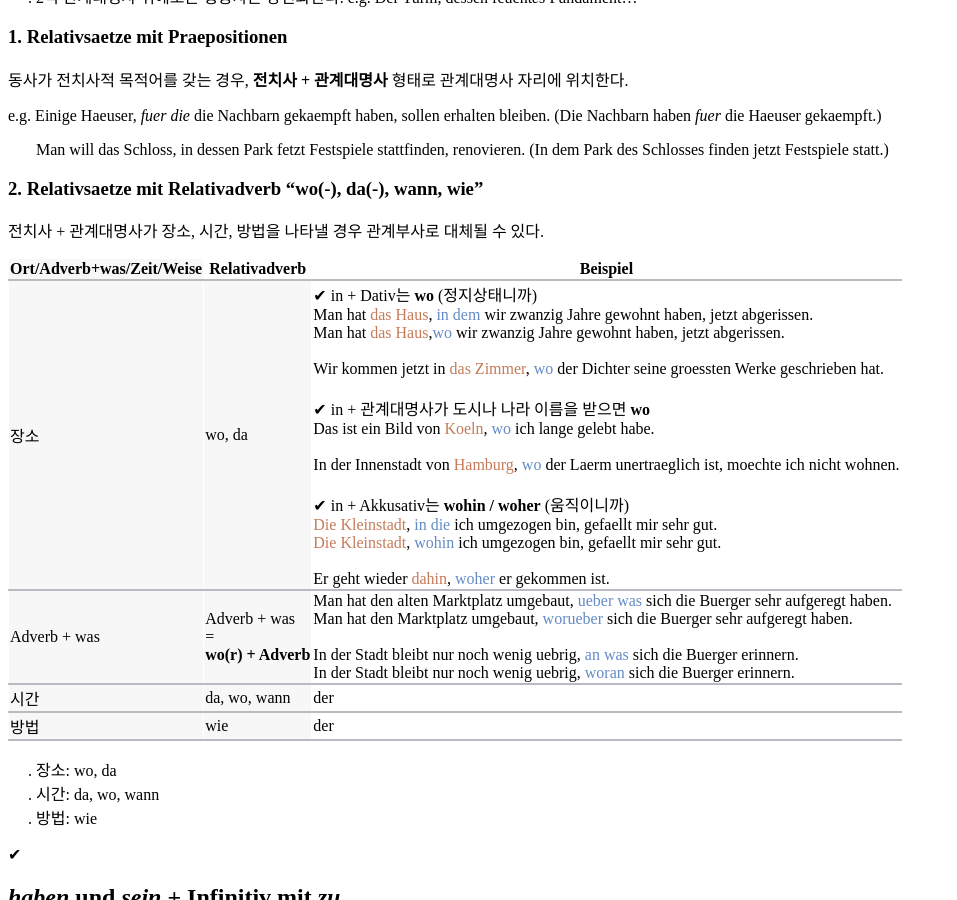
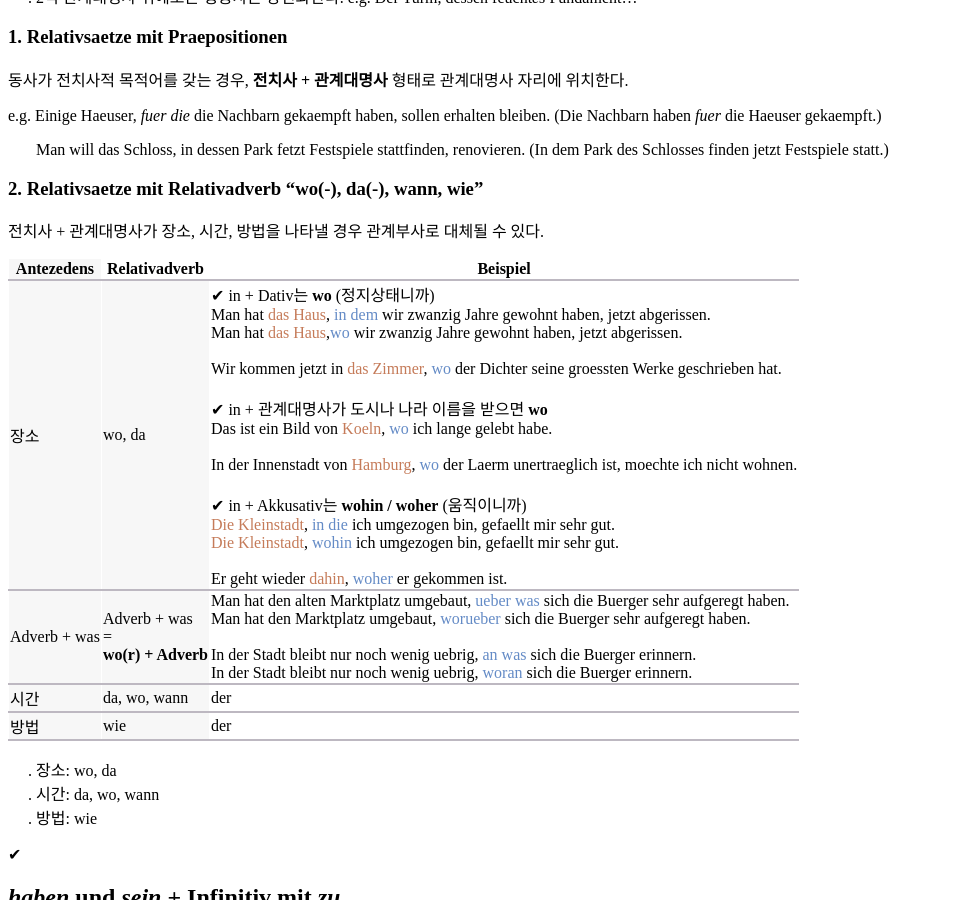
Before and after one commit to finddme/finddme.github.io, a Jekyll site: the page built from _posts/2021-01-24-DeutschGrammtik.md, in a window 1280 px wide and 900 px high, scrolled down 17443 px. Shown: the whole window, without its empty margins (0-957 px from the left). Built offline with Jekyll 4.4.1, drawn with Linux system fonts in a browser that asks for light colours.

Commit message:
Update 2021-01-24-DeutschGrammtik.md

```diff
--- a/_posts/2021-01-24-DeutschGrammtik.md
+++ b/_posts/2021-01-24-DeutschGrammtik.md
@@ -1399,7 +1399,7 @@ e.g. Einige Haeuser, *fuer die* die Nachbarn gekaempft haben, sollen erhalten bl
    </head>
    <body>
      <table style="border-collapse:collapse">
-       <tr><th class="line4" bgcolor="#F8F7F9">Ort/Adverb+was/Zeit/Weise</th><th class="line2">Relativadverb</th><th class="line2">Beispiel</th></tr>
+       <tr><th class="line4" bgcolor="#F8F7F9">Antezedens</th><th class="line2">Relativadverb</th><th class="line2">Beispiel</th></tr>
        <tr><td class= "line4">장소</td><td class= "line4">wo, da</td><td class= "line2">&#10004; in + Dativ는 <strong>wo</strong> (정지상태니까)<br>Man hat <span style="color:#C57B59">das Haus</span>, <span style="color:#648BC6">in dem</span> wir zwanzig Jahre gewohnt haben, jetzt abgerissen.<br>Man hat <span style="color:#C57B59">das Haus</span>,<span style="color:#648BC6">wo</span> wir zwanzig Jahre gewohnt haben, jetzt abgerissen.<br><br>Wir kommen jetzt in <span style="color:#C57B59">das Zimmer</span>, <span style="color:#648BC6">wo</span> der Dichter seine groessten Werke geschrieben hat.<br><br>&#10004; in + 관계대명사가 도시나 나라 이름을 받으면 <strong>wo</strong><br>Das ist ein Bild von <span style="color:#C57B59">Koeln</span>, <span style="color:#648BC6">wo</span> ich lange gelebt habe.<br><br>In der Innenstadt von <span style="color:#C57B59">Hamburg</span>, <span style="color:#648BC6">wo</span> der Laerm unertraeglich ist, moechte ich nicht wohnen.<br><br>&#10004; in + Akkusativ는 <strong>wohin / woher</strong> (움직이니까)<br><span style="color:#C57B59">Die Kleinstadt</span>, <span style="color:#648BC6">in die</span> ich umgezogen bin, gefaellt mir sehr gut.<br><span style="color:#C57B59">Die Kleinstadt</span>, <span style="color:#648BC6">wohin</span> ich umgezogen bin, gefaellt mir sehr gut.<br><br>Er geht wieder <span style="color:#C57B59">dahin</span>, <span style="color:#648BC6">woher</span> er gekommen ist.</td></tr>
        <tr><td class= "line4">Adverb + was</td><td class= "line4">Adverb + was <br>  =  <br> <strong>wo(r) + Adverb</strong></td><td class= "line2">Man hat den alten Marktplatz umgebaut, <span style="color:#648BC6">ueber was</span> sich die Buerger sehr aufgeregt haben.<br>Man hat den Marktplatz umgebaut, <span style="color:#648BC6">worueber</span> sich die Buerger sehr aufgeregt haben.<br><br>In der Stadt bleibt nur noch wenig uebrig, <span style="color:#648BC6">an was</span> sich die Buerger erinnern.<br>In der Stadt bleibt nur noch wenig uebrig, <span style="color:#648BC6">woran</span> sich die Buerger erinnern.</td></tr>
        <tr><td class= "line4">시간</td><td class= "line4">da, wo, wann</td><td class= "line2">der</td></tr>
```
